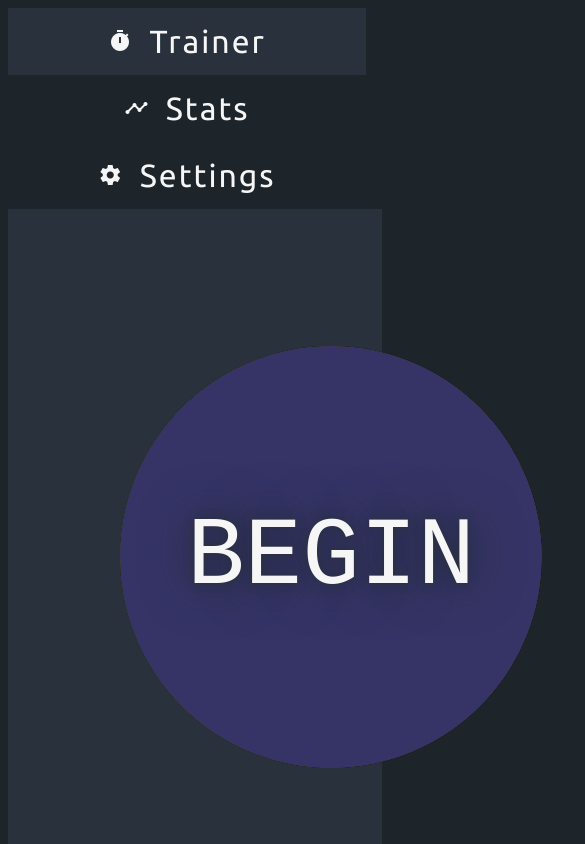
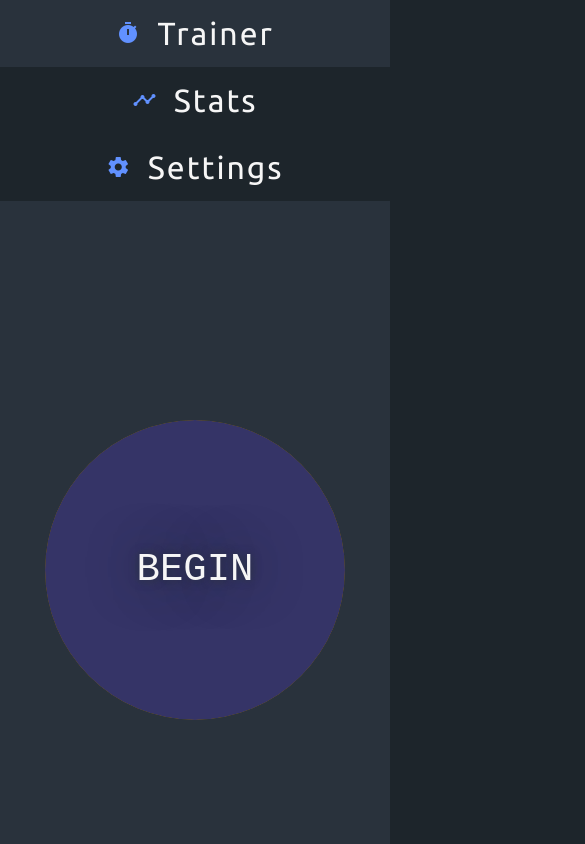
Before and after one commit to jaredami/meditation-trainer, an Angular app: page /trainer in a window 390 px wide. Shown: the top 844 px of the page, 585 px wide, since content can reach past the window. Built offline with nearby package versions, Linux system fonts and the light colour scheme; a web font is replaced by a local one; what @angular/fire would draw is missing.

Commit message:
Responsiveness improvements

```diff
--- a/src/app/app.component.scss
+++ b/src/app/app.component.scss
@@ -1,8 +1,4 @@
 @import './variables.scss';
-
-body {
-  margin: 0;
-}
 
 .content {
   background: $color-darker-gray;
@@ -18,7 +14,7 @@ body {
   }
 }
 
-@media screen and (max-width: 600px) {
+@media screen and (max-width: 650px) {
   .content {
     border-radius: 0px;
   }
--- a/src/app/components/navbar/navbar.component.scss
+++ b/src/app/components/navbar/navbar.component.scss
@@ -15,6 +15,7 @@
 
 .navbar__icon {
   padding-right: 0.5rem;
+  color: $color-primary-0;
 }
 
 .navbar__link {
@@ -23,6 +24,7 @@
   padding: 1rem 1rem;
   text-decoration: none;
   transition: all 100ms ease;
+  margin-right: 0;
 }
 
 .navbar__link.active {
@@ -58,9 +60,10 @@
   }
 }
 
-@media screen and (max-width: 600px) {
+@media screen and (max-width: 650px) {
   .navbar__link {
     float: none;
+    margin-right: 0rem;
     text-align: center;
   }
 
--- a/src/app/components/settings/settings.component.scss
+++ b/src/app/components/settings/settings.component.scss
@@ -6,7 +6,7 @@
   column-gap: 1.5rem;
   display: grid;
   grid-auto-rows: 200px;
-  grid-template-columns: repeat(auto-fill, minmax(400px, 1fr));
+  grid-template-columns: repeat(auto-fill, minmax(300px, 1fr));
   padding: 1.5rem;
   row-gap: 1.5rem;
 }
@@ -33,7 +33,7 @@
 }
 
 .settings-card__figure {
-  color: white;
+  color: $color-white;
   text-shadow: 2px 5px 5px rgba(0,0,0,0.1);
 }
 
--- a/src/app/components/stats/stats.component.scss
+++ b/src/app/components/stats/stats.component.scss
@@ -6,7 +6,7 @@
   column-gap: 1.5rem;
   display: grid;
   grid-auto-rows: 200px;
-  grid-template-columns: repeat(auto-fill, minmax(400px, 1fr));
+  grid-template-columns: repeat(auto-fill, minmax(300px, 1fr));
   padding: 1.5rem;
   row-gap: 1.5rem;
 }
@@ -33,6 +33,6 @@
 }
 
 .stats-card__figure {
-  color: white;
+  color: $color-white;
   text-shadow: 2px 5px 5px rgba(0,0,0,0.1);
 }
--- a/src/app/components/trainer/trainer.component.scss
+++ b/src/app/components/trainer/trainer.component.scss
@@ -12,9 +12,22 @@
   grid-template-rows: 400px 200px;
   margin: 0 auto;
   max-width: 700px;
-  padding-top: 4rem;
+  padding-top: 20vh;
   place-items: center;
   text-shadow: 2px 5px 5px rgba(0,0,0,0.3);
+}
+
+#circle-container {
+	align-items: center;
+	display: flex;
+  justify-content: center;
+}
+
+.circle {
+	height: 500px;
+  border-radius: 50%;
+	position: absolute;
+  width: 500px;
 }
 
 .trainer__begin {
@@ -22,31 +35,13 @@
   border: none;
   color: $color-white;
   font-family: inherit;
-  font-size: 6rem;
+  font-size: 10vw;
   text-shadow: 0 0 10px $color-darker-gray, 0 0 50px $color-black;
   transition: transform 300ms ease;
+
   &:hover {
     cursor: pointer;
   }
-}
-
-body {
-	margin: 0px;
-}
-
-#circle-container {
-	align-items: center;
-	display: flex;
-  justify-content: center;
-  margin-top: 20vh;
-}
-
-.circle {
-	height: 50vh;
-  border-radius: 50%;
-  box-shadow: 5px 0px 20px black;
-	position: absolute;
-	width: 50vh;
 }
 
 #one {
@@ -54,11 +49,7 @@ body {
   background-color: rgba(0,0,225, 0.45);
 	color: white;
 	display: flex;
-	font-family: inherit;
-	font-size: 40px;
-	font-weight: bold;
 	justify-content: center;
-	letter-spacing: 1.5px;
 	transition: 500ms;
 }
 
@@ -87,12 +78,12 @@ body {
 
 #cc {
 	border-radius: 50%;
-	height: 50vh;
+	height: 500px;
   overflow: hidden;
 	position:relative;
-	width: 50vh;
+  width: 500px;
+  transition: transform 500ms ease;
 
-  transition: transform 500ms ease;
   &:hover {
     transform: scale(1.1)
   }
@@ -287,3 +278,14 @@ body {
     opacity: 1;
   }
 }
+
+@media screen and (max-width: 650px) {
+  .trainer {
+    grid-template-columns: 10vw 80vw 10vw;
+  }
+
+  .circle, #cc {
+    height: 300px;
+    width: 300px;
+  }
+}
--- a/src/app/variables.scss
+++ b/src/app/variables.scss
@@ -24,6 +24,7 @@
 
 // $color-primary-0: #4FFFFF;	// Main Primary color */
 $color-primary-0: #96a0ff;	// Main Primary color */
+$color-primary-0: #6191FF;	// Main Primary color */
 $color-primary-1: #B0FFFF;
 $color-primary-2: #7BFFFF;
 $color-primary-3: #23FFFF;
--- a/src/styles.scss
+++ b/src/styles.scss
@@ -5,6 +5,16 @@ html {
   font-family: 'Ubuntu', sans-serif;
 }
 
+body {
+  margin: 1rem;
+}
+
 button:focus {
   outline: none;
 }
+
+@media screen and (max-width: 650px) {
+  body {
+    margin: 0;
+  }
+}
```
